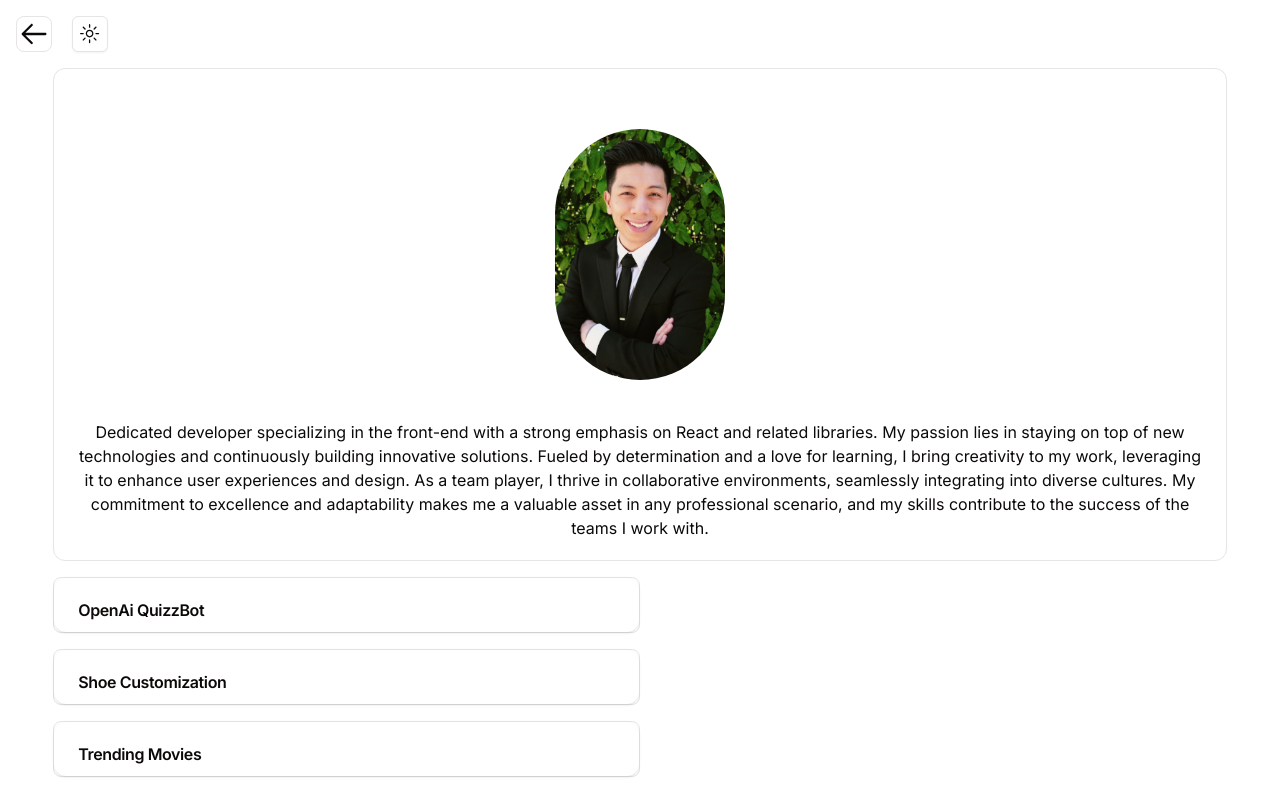
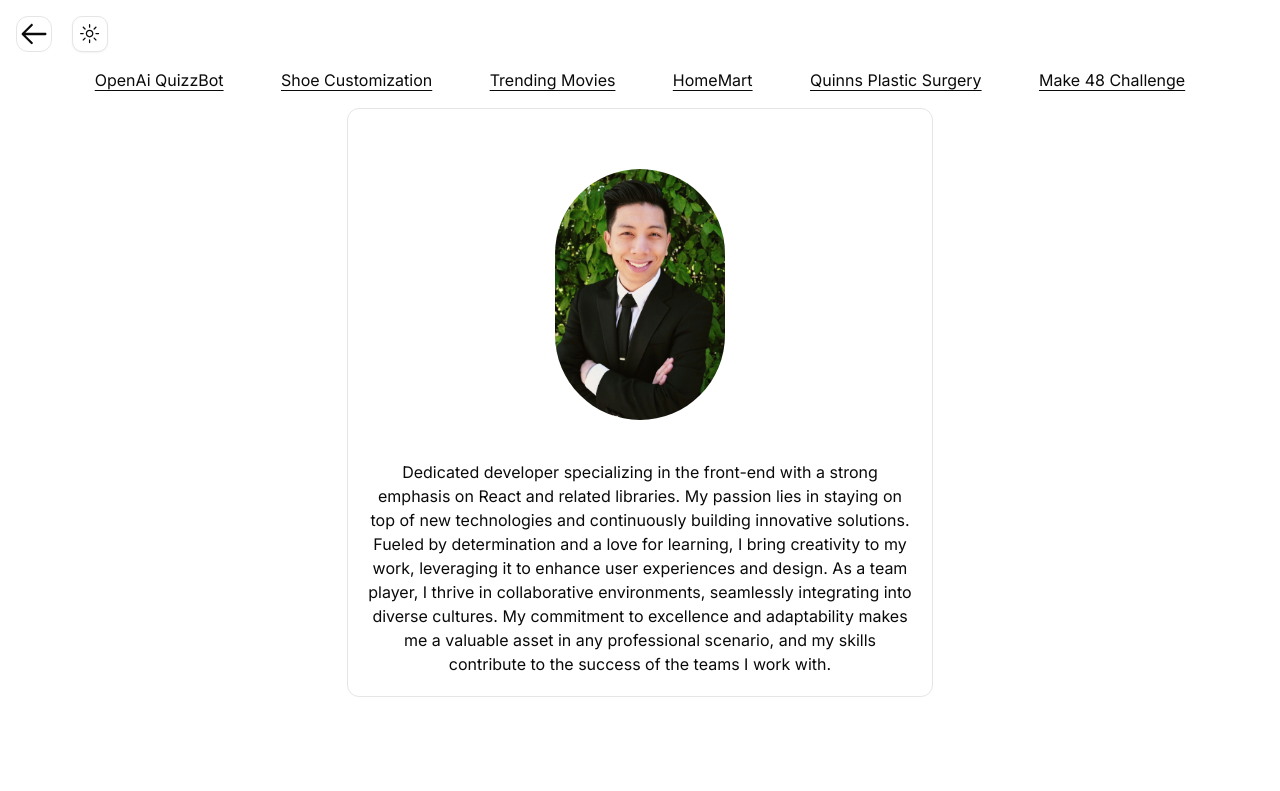
Before and after one commit to Kevetic/Portfolio, a Next.js app: page /projects in a window 1280 px wide. Shown: the top 791 px of the page. Built offline with nearby package versions, Linux system fonts and the light colour scheme.

Commit message:
fixed projects page again

```diff
--- a/app/globals.css
+++ b/app/globals.css
@@ -5,64 +5,47 @@
 @layer base {
   :root {
     --background: 0 0% 100%;
-    --foreground: 20 14.3% 4.1%;
-
+    --foreground: 0 0% 3.9%;
     --card: 0 0% 100%;
-    --card-foreground: 20 14.3% 4.1%;
-
+    --card-foreground: 0 0% 3.9%;
     --popover: 0 0% 100%;
-    --popover-foreground: 20 14.3% 4.1%;
-
-    --primary: 24 9.8% 10%;
-    --primary-foreground: 60 9.1% 97.8%;
-
-    --secondary: 60 4.8% 95.9%;
-    --secondary-foreground: 24 9.8% 10%;
-
-    --muted: 60 4.8% 95.9%;
-    --muted-foreground: 25 5.3% 44.7%;
-
-    --accent: 60 4.8% 95.9%;
-    --accent-foreground: 24 9.8% 10%;
-
+    --popover-foreground: 0 0% 3.9%;
+    --primary: 0 72.2% 50.6%;
+    --primary-foreground: 0 85.7% 97.3%;
+    --secondary: 0 0% 96.1%;
+    --secondary-foreground: 0 0% 9%;
+    --muted: 0 0% 96.1%;
+    --muted-foreground: 0 0% 45.1%;
+    --accent: 0 0% 96.1%;
+    --accent-foreground: 0 0% 9%;
     --destructive: 0 84.2% 60.2%;
-    --destructive-foreground: 60 9.1% 97.8%;
-
-    --border: 20 5.9% 90%;
-    --input: 20 5.9% 90%;
-    --ring: 20 14.3% 4.1%;
-
-    --radius: 0.5rem;
+    --destructive-foreground: 0 0% 98%;
+    --border: 0 0% 89.8%;
+    --input: 0 0% 89.8%;
+    --ring: 0 72.2% 50.6%;
+    --radius: 0.75rem;
   }
 
   .dark {
-    --background: 20 14.3% 4.1%;
-    --foreground: 60 9.1% 97.8%;
-
-    --card: 20 14.3% 4.1%;
-    --card-foreground: 60 9.1% 97.8%;
-
-    --popover: 20 14.3% 4.1%;
-    --popover-foreground: 60 9.1% 97.8%;
-
-    --primary: 60 9.1% 97.8%;
-    --primary-foreground: 24 9.8% 10%;
-
-    --secondary: 12 6.5% 15.1%;
-    --secondary-foreground: 60 9.1% 97.8%;
-
-    --muted: 12 6.5% 15.1%;
-    --muted-foreground: 24 5.4% 63.9%;
-
-    --accent: 12 6.5% 15.1%;
-    --accent-foreground: 60 9.1% 97.8%;
-
+    --background: 0 0% 3.9%;
+    --foreground: 0 0% 98%;
+    --card: 0 0% 3.9%;
+    --card-foreground: 0 0% 98%;
+    --popover: 0 0% 3.9%;
+    --popover-foreground: 0 0% 98%;
+    --primary: 0 72.2% 50.6%;
+    --primary-foreground: 0 85.7% 97.3%;
+    --secondary: 0 0% 14.9%;
+    --secondary-foreground: 0 0% 98%;
+    --muted: 0 0% 14.9%;
+    --muted-foreground: 0 0% 63.9%;
+    --accent: 0 0% 14.9%;
+    --accent-foreground: 0 0% 98%;
     --destructive: 0 62.8% 30.6%;
-    --destructive-foreground: 60 9.1% 97.8%;
-
-    --border: 12 6.5% 15.1%;
-    --input: 12 6.5% 15.1%;
-    --ring: 24 5.7% 82.9%;
+    --destructive-foreground: 0 0% 98%;
+    --border: 0 0% 14.9%;
+    --input: 0 0% 14.9%;
+    --ring: 0 72.2% 50.6%;
   }
 }
 
--- a/app/projects/page.tsx
+++ b/app/projects/page.tsx
@@ -9,16 +9,11 @@ import kevetic from "@/public/kevetic.png";
 import QPS from "@/public/QPS.png";
 import M48 from "@/public/M48.png";
 import {
-  Drawer,
-  DrawerClose,
-  DrawerContent,
-  DrawerDescription,
-  DrawerFooter,
-  DrawerHeader,
-  DrawerTitle,
-  DrawerTrigger,
-} from "@/components/ui/drawer";
-import { ArrowUpIcon } from "@radix-ui/react-icons";
+  HoverCard,
+  HoverCardContent,
+  HoverCardTrigger,
+} from "@/components/ui/hover-card";
+
 import Image from "next/image";
 import { motion } from "framer-motion";
 
@@ -102,6 +97,31 @@ function Projects() {
   return (
     <div className="gap-4 flex flex-col w-11/12 m-auto transition-all duration-700 ease-in-out">
       <motion.div
+        initial="hidden"
+        transition={{ staggerChildren: 0.4, type: "spring" }}
+        whileInView="visible"
+        className="gap-4 flex-row justify-evenly hidden md:flex"
+      >
+        {projectArray.map((project, i) => (
+          <HoverCard key={i}>
+            <HoverCardTrigger className="cursor-pointer underline-offset-4 underline ">
+              {project.projectName}
+            </HoverCardTrigger>
+            <HoverCardContent className="w-[500px] m-2">
+              <ProjectCard
+                key={i}
+                name={project.projectName}
+                image={project.image}
+                summary={project.summary}
+                link={project.projectLink}
+                github={project.github}
+                styles={"border-none shadow-none"}
+              />
+            </HoverCardContent>
+          </HoverCard>
+        ))}
+      </motion.div>
+      <motion.div
         initial={{ opacity: 0 }}
         animate={{
           opacity: 1,
@@ -114,7 +134,7 @@ function Projects() {
           initial={{ opacity: 0 }}
           whileInView={{ opacity: 1 }}
           transition={{ duration: 5 }}
-          className="bg-transparent border p-5 rounded-xl text-center"
+          className="bg-transparent border p-5 rounded-xl text-center md:w-1/2 m-auto"
         >
           <>
             <Image
@@ -138,23 +158,7 @@ function Projects() {
           contribute to the success of the teams I work with.
         </motion.div>
       </motion.div>
-      <motion.div
-        initial="hidden"
-        transition={{ staggerChildren: 0.4, type: "spring" }}
-        whileInView="visible"
-        className="gap-4 flex flex-col"
-      >
       {projectArray.map((project, i) => (
-          <motion.div
-            key={i}
-            variants={defaultAnimations}
-            className="flex flex-col justify-center items-center border rounded-lg h-full md:h-14 w-full md:w-1/2"
-            whileHover={{
-              width: "100%",
-              height: "100%",
-              transition: { duration: 0.4, ease: "easeInOut" },
-            }}
-          >
         <ProjectCard
           key={i}
           name={project.projectName}
@@ -162,13 +166,9 @@ function Projects() {
           summary={project.summary}
           link={project.projectLink}
           github={project.github}
-              styles={
-                "w-full md:overflow-hidden  relative transition-all duration-700 ease-in-out border-none"
-              }
+          styles={"md:hidden"}
         />
-          </motion.div>
       ))}
-      </motion.div>
     </div>
   );
 }
--- a/components/ProjectCard/ProjectCard.tsx
+++ b/components/ProjectCard/ProjectCard.tsx
@@ -24,21 +24,23 @@ function ProjectCard({
   return (
     <Card className={styles}>
       <CardHeader>
-        <CardTitle className="text-center md:text-left">{name}</CardTitle>
-        <CardDescription className="w-full p-2 text-center md:text-left md:w-1/2">
+        <CardTitle className="text-center justify-center items-center">
+          {name}
+        </CardTitle>
+        <CardDescription className="w-full p-2 text-center">
           {summary}
         </CardDescription>
       </CardHeader>
-      <CardContent className="flex justify-center items-center overflow-hidden md:w-full">
+      <CardContent className="">
         <Image
           src={image}
           alt={name}
-          width={500}
-          height={500}
-          className="rounded-lg p-10 md:max-h-96"
+          width={200}
+          height={200}
+          className="text-center m-auto"
         />
       </CardContent>
-      <CardFooter className="w-full flex justify-center gap-4">
+      <CardFooter className="justify-around">
         {github ? (
           <Link href={github}>
             <Button>Github</Button>
```
Also changed, not shown: components/ui/hover-card.tsx (+9 -9 lines). Lines whose indentation alone changed are shown as unchanged.
